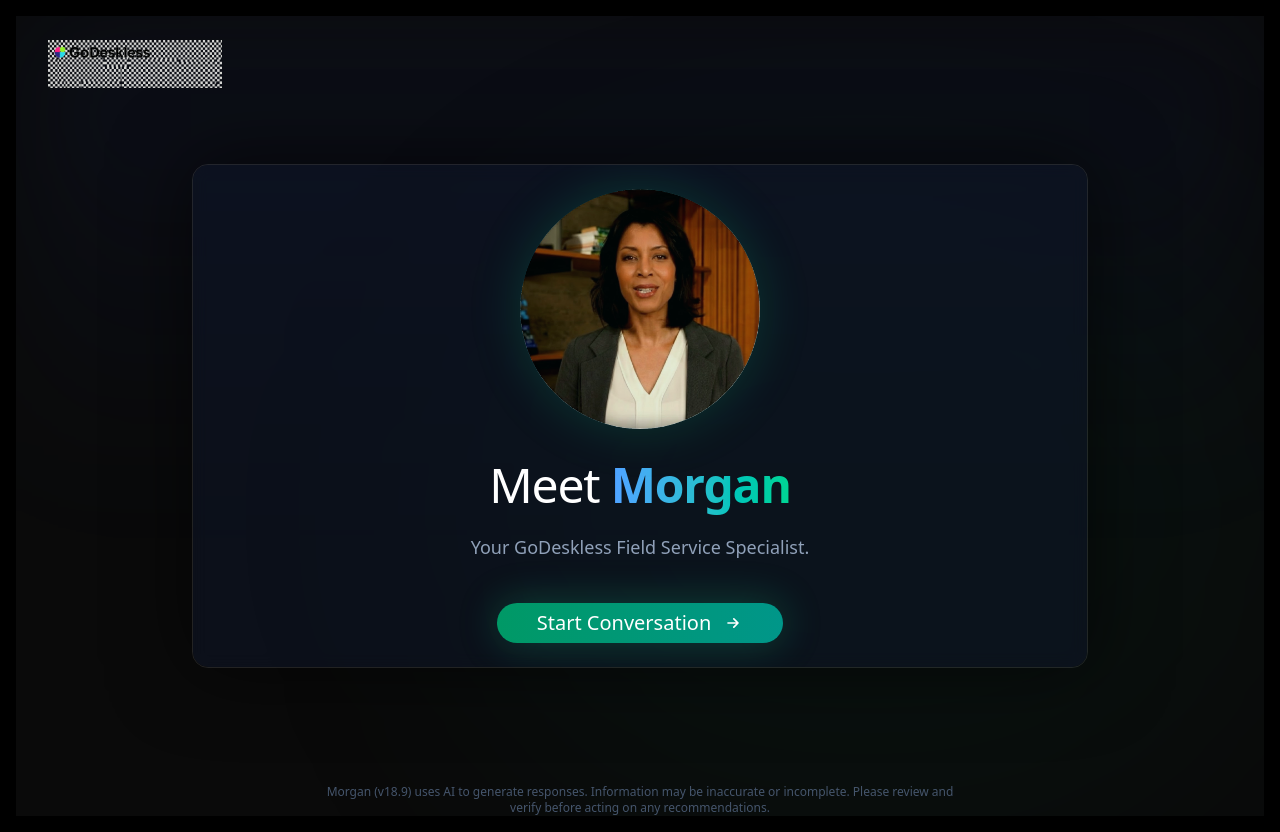
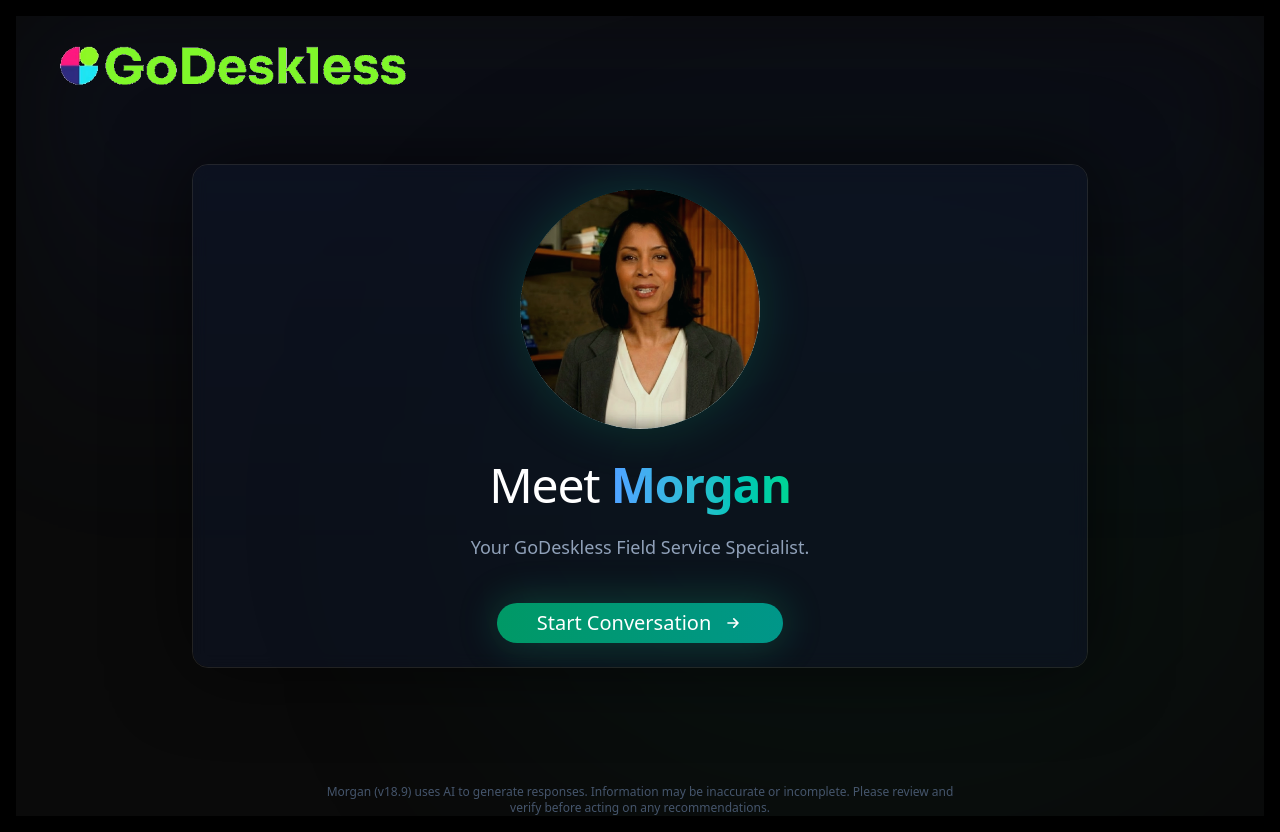
Before and after one commit to aifusionlabs25/tavus-app, a Next.js app: page / in a window 1280 px wide. Built offline with nearby package versions, Linux system fonts and the light colour scheme.

Commit message:
UI: FIX header logo to White Clean (resolve merged conflict/nested div)

```diff
--- a/components/InteractiveAvatar.tsx
+++ b/components/InteractiveAvatar.tsx
@@ -120,13 +120,11 @@
             {/* 2. HEADER: Minimal & Tech-Focused */}
             <div className="absolute top-0 left-0 w-full z-50 flex items-center justify-between px-8 py-6">
                 <div className="flex items-center gap-3">
-                    <div className="flex items-center gap-3">
-                        <img
-                            src="/godeskless-logo-nobg.png"
-                            alt="GoDeskless"
-                            className="h-12 w-auto object-contain"
-                        />
-                    </div>
+                    <img
+                        src="/godeskless-logo-white-clean.png"
+                        alt="GoDeskless"
+                        className="h-14 w-auto object-contain"
+                    />
                 </div>
             </div>
 
```
Also changed, not shown: Morgan persona/Graphics/GoDeskless logo clean.png (deleted).
